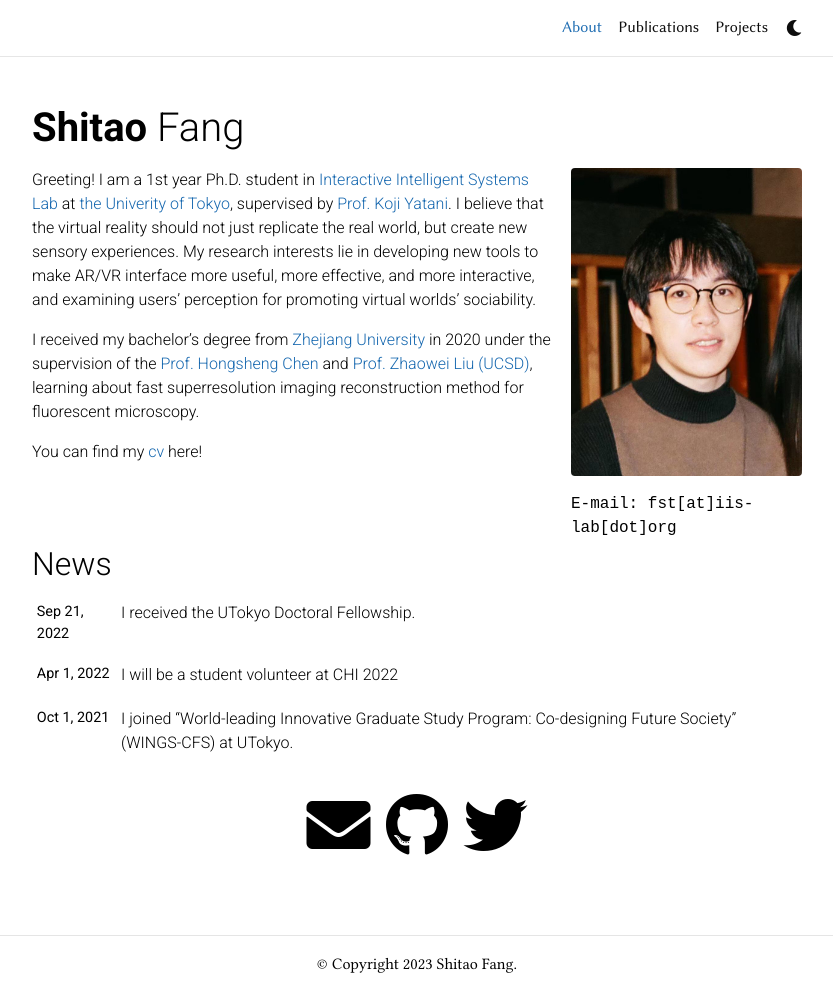
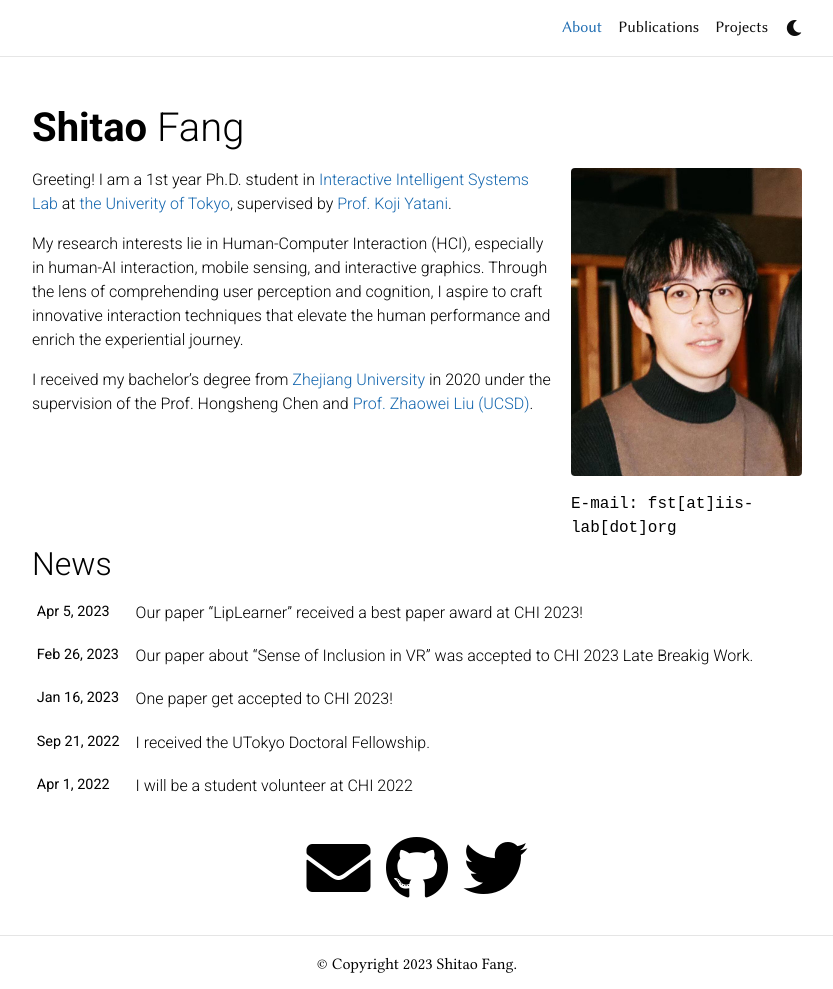
Before and after one commit to First2nd3rd/First2nd3rd.github.io, a Jekyll site: the page built from _pages/about.md, in a window 1280 px wide and 989 px high. Shown: the whole window, without its empty margins (223-1056 px from the left). Built offline with Jekyll 4.4.1, drawn with Linux system fonts in a browser that asks for light colours; full-size pictures stand in for the smaller copies a plugin makes; comment, search, counter and statistics services are not loaded; a style sheet for code colours, icons or effects is not loaded.

Commit message:
change about and add two papers

```diff
--- a/_data/img.yaml
+++ b/_data/img.yaml
@@ -2,3 +2,6 @@ wingscfs: 1.jpg
 giftest: stage2.gif
 socialVR: socialvr.png
 animal: animal.gif
+liplearner: liplearner.png
+liplearner_poster: liplearner_poster.png
+inclusion: inclusion.png
--- a/_layouts/bib.html
+++ b/_layouts/bib.html
@@ -93,10 +93,13 @@
           {%- endif -%}
           {%- if entry.year -%}
               {%- if entry.conf_abbr -%}
-                {%- capture entryyear -%}<span style=" font-family: 'linux_biolinum_oregular';">{{ " " }}{{entry.year}}   <b style="color: rgb(160, 107, 198); ">({{entry.conf_abbr}})</b></span> {%- endcapture -%}
+                {%- capture entryyear -%}<span style=" font-family: 'linux_biolinum_oregular';">{{ " " }}{{entry.year}}   <b style="color: rgb(170, 102, 204); ">({{entry.conf_abbr}})</b></span> {%- endcapture -%}
               {%- else -%}
                 {%- capture entryyear -%}<span style="font-family: 'linux_biolinum_oregular';">{{ " " }}{{entry.year}}  </span> {%- endcapture -%}
               {%- endif -%}
+          {%- endif -%}
+          {%- if entry.award -%}
+                {%- capture entryyear -%}<span style=" font-family: 'linux_biolinum_oregular';">{{ " " }}{{entry.year}}  <b style="color: rgb(170, 102, 204); ">({{entry.conf_abbr}})</b>  <b style="color: rgb(255, 53, 71); ">{{entry.award}}</b></span> {%- endcapture -%}
           {%- endif -%}
           {%- capture periodical -%}{{ entrytype }}{{ entrymonth }}{{ entryyear }}{%- endcapture -%}
           <div class="periodical">
--- a/_pages/about.md
+++ b/_pages/about.md
@@ -18,8 +18,8 @@ selected_papers: false # includes a list of papers marked as "selected={true}"
 social: true  # includes social icons at the bottom of the page
 ---
 
-Greeting! I am a 1st year Ph.D. student in [Interactive Intelligent Systems Lab](https://iis-lab.org) at [the Univerity of Tokyo](https://www.u-tokyo.ac.jp/en/), supervised by [Prof. Koji Yatani](https://iis-lab.org/member/koji-yatani/). I believe that the virtual reality should not just replicate the real world, but create new sensory experiences. My research interests lie in developing new tools to make AR/VR interface more useful, more effective, and more interactive, and examining users' perception for promoting virtual worlds' sociability.
+Greeting! I am a 1st year Ph.D. student in [Interactive Intelligent Systems Lab](https://iis-lab.org) at [the Univerity of Tokyo](https://www.u-tokyo.ac.jp/en/), supervised by [Prof. Koji Yatani](https://iis-lab.org/member/koji-yatani/).
 
-I received my bachelor’s degree from [Zhejiang University](https://www.zju.edu.cn/english/) in 2020 under the supervision of the [Prof. Hongsheng Chen](https://scholar.google.com/citations?user=w1p_Wf0AAAAJ&hl=zh-CN) and [Prof. Zhaowei Liu (UCSD)](https://www.zhaowei.us/team.php), learning about fast superresolution imaging reconstruction method for fluorescent microscopy.
+My research interests lie in Human-Computer Interaction (HCI), especially in human-AI interaction, mobile sensing, and interactive graphics. Through the lens of comprehending user perception and cognition, I aspire to craft innovative interaction techniques that elevate the human performance and enrich the experiential journey.
 
-You can find my [cv](/assets/pdf/pdf) here!
+I received my bachelor’s degree from [Zhejiang University](https://www.zju.edu.cn/english/) in 2020 under the supervision of the Prof. Hongsheng Chen and [Prof. Zhaowei Liu (UCSD)](https://www.zhaowei.us/team.php).
--- a/_pages/publications.md
+++ b/_pages/publications.md
@@ -4,14 +4,14 @@ permalink: /publications/
 title: Publications
 sort: 2
 description:
-full-papers: [2022]
+full-papers: [2023]
 short-papers: [2022, 2021]
 nav: true
 ---
 <!-- _pages/publications.md -->
 <div class="publications">
 
-<h2>Full Paper</h2>
+<h2>Paper</h2>
 {%- for y in page.full-papers %}
   <h2 class="year">{{y}}</h2>
   {% bibliography -f papers -q @*[year={{y}}]* %}
```
Also changed, not shown: _bibliography/papers.bib (+43 -1 lines), _bibliography/short.bib (+3 -5 lines), _news/announcement_3.md (+2 -2 lines), _news/announcement_4.md (added, +7 -0 lines), _news/announcement_5.md (added, +7 -0 lines), _news/announcement_6.md (added, +7 -0 lines), Gemfile.lock, assets/img/inclusion.png (added), assets/img/liplearner.png (added), assets/img/liplearner_poster.png (added).
